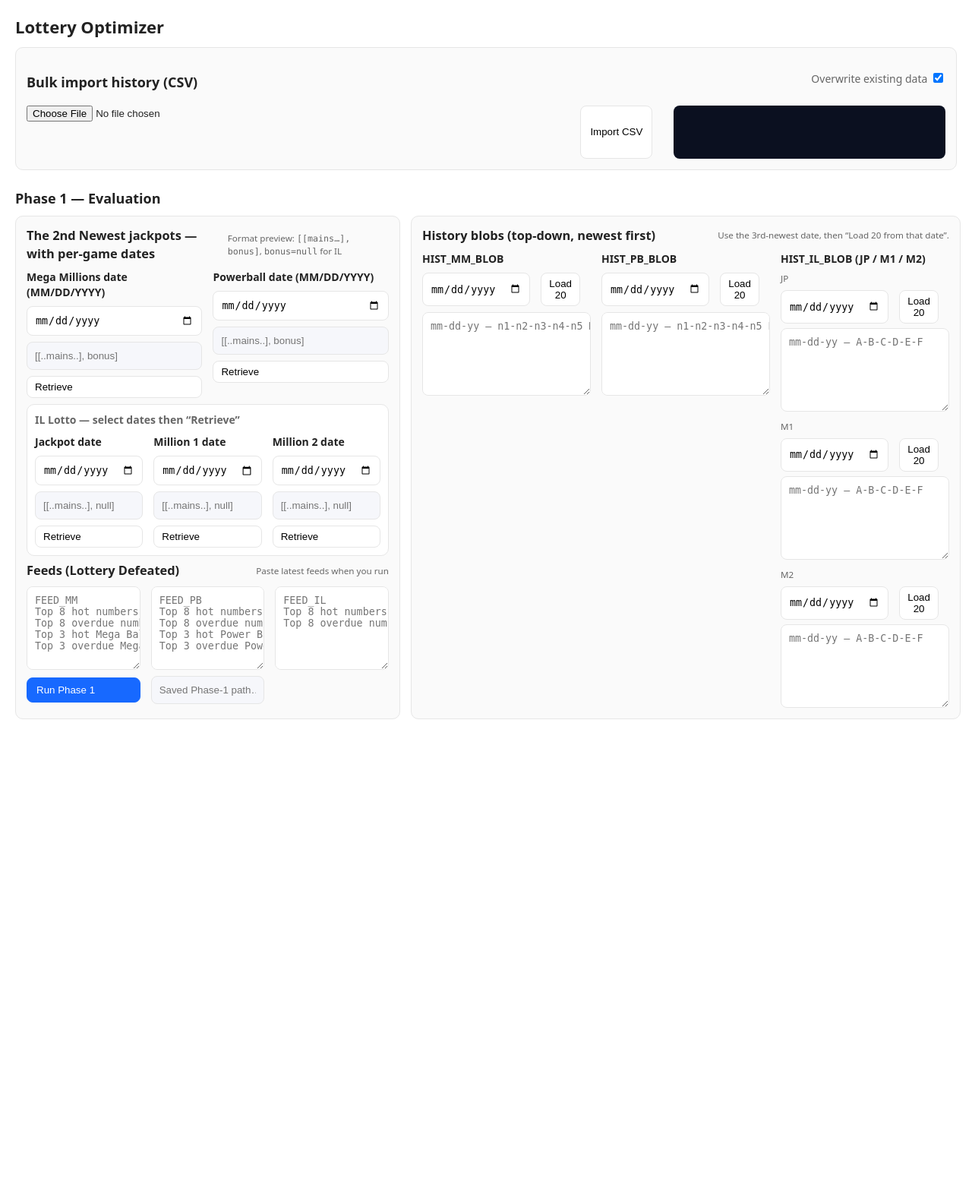
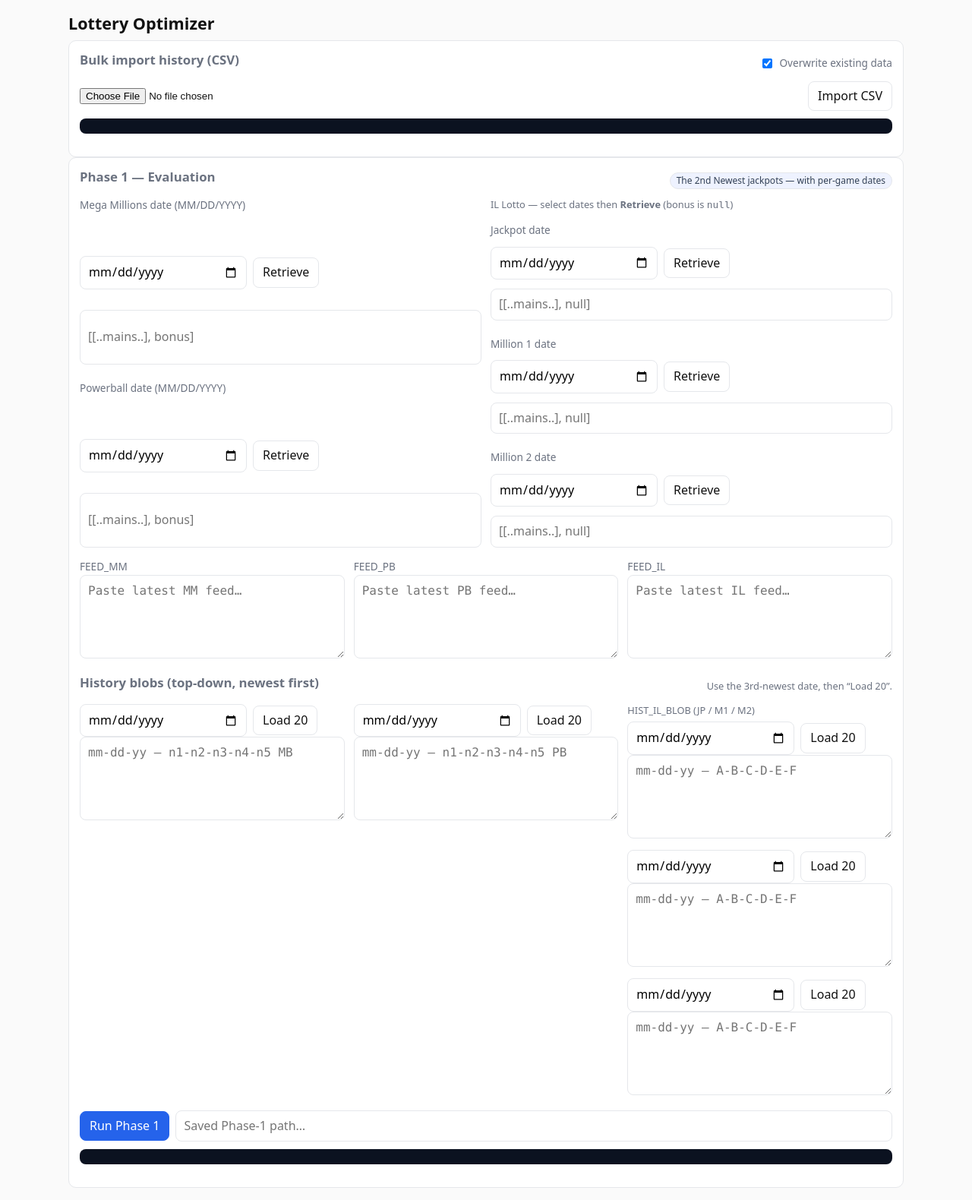
Before and after one commit to lettiehsu/lottery-optimizer, a Flask app: page / in a window 1280 px wide. Shown: the whole page at 76% size. Before the commit the page ends 947 px from the top, so only its background shows below. Run offline with Flask 3, Linux system fonts and the light colour scheme.

Commit message:
Update index.html

```diff
--- a/templates/index.html
+++ b/templates/index.html
@@ -1,189 +1,359 @@
 <!doctype html>
 <html lang="en">
 <head>
-  <meta charset="utf-8"/>
-  <meta name="viewport" content="width=device-width,initial-scale=1"/>
+  <meta charset="utf-8" />
   <title>Lottery Optimizer</title>
+  <meta name="viewport" content="width=device-width, initial-scale=1" />
   <style>
-    :root{--bg:#fff;--panel:#fafafa;--line:#e6e6e6;--text:#222;--muted:#666;--blue:#1769ff;}
-    *{box-sizing:border-box}
-    body{margin:0;font:14px/1.45 system-ui,Segoe UI,Roboto,Helvetica,Arial,sans-serif;color:var(--text);background:var(--bg)}
-    h1{margin:20px 20px 10px;font-size:22px}
-    h2{margin:18px 0 10px;font-size:18px}
-    .wrap{padding:0 20px 40px}
-    .card{background:var(--panel);border:1px solid var(--line);border-radius:10px;padding:14px}
-    .row{display:grid;gap:14px}
-    .row.cols-2{grid-template-columns:1fr 1fr}
-    .row.cols-3{grid-template-columns:1fr 1fr 1fr}
-    .row.cols-4{grid-template-columns:1fr 1fr 1fr 1fr}
-    .stack{display:flex;flex-direction:column;gap:8px}
-    label{font-weight:600}
-    small{color:var(--muted)}
-    input[type="text"], input[type="date"], textarea{width:100%;padding:10px;border:1px solid var(--line);border-radius:8px;background:#fff}
-    input[readonly], textarea[readonly]{background:#f6f7fb}
-    textarea{min-height:110px;resize:vertical;white-space:pre}
-    .btn{display:inline-flex;align-items:center;gap:6px;border:1px solid var(--line);background:#fff;border-radius:8px;padding:8px 12px;cursor:pointer}
+    :root {
+      --bg: #fafafa;
+      --card: #fff;
+      --ink: #111;
+      --muted: #6b7280;
+      --line: #e5e7eb;
+      --blue: #2563eb;
+      --green: #16a34a;
+      --red: #dc2626;
+    }
+    html,body{margin:0;padding:0;background:var(--bg);color:var(--ink);font-family:system-ui,-apple-system,Segoe UI,Roboto,Ubuntu,Cantarell,"Helvetica Neue","Noto Sans",Arial,"Apple Color Emoji","Segoe UI Emoji";line-height:1.35}
+    h1,h2{margin:0 0 .5rem}
+    h1{font-size:1.35rem}
+    h2{font-size:1.05rem;color:var(--muted);font-weight:600}
+    .wrap{max-width:1100px;margin:0 auto;padding:16px}
+    .grid{display:grid;gap:12px}
+    .grid.cols-2{grid-template-columns:1fr 1fr}
+    .grid.cols-3{grid-template-columns:repeat(3,1fr)}
+    .grid.cols-4{grid-template-columns:repeat(4,1fr)}
+    @media (max-width:980px){.grid.cols-3,.grid.cols-4{grid-template-columns:1fr}}
+    .card{background:var(--card);border:1px solid var(--line);border-radius:10px;padding:14px}
+    .row{display:flex;gap:8px;flex-wrap:wrap;align-items:center}
+    label{font-size:.85rem;color:var(--muted)}
+    input[type="text"],input[type="date"],textarea{
+      width:100%;box-sizing:border-box;background:#fff;border:1px solid var(--line);border-radius:8px;
+      padding:9px 10px;font:inherit
+    }
+    textarea{min-height:110px;resize:vertical}
+    .btn{
+      appearance:none;border:1px solid var(--line);background:#fff;color:var(--ink);
+      border-radius:8px;padding:8px 12px;cursor:pointer;font:inherit
+    }
     .btn.primary{background:var(--blue);border-color:var(--blue);color:#fff}
-    .btn.small{padding:6px 10px}
-    .btn:disabled{opacity:.6;cursor:not-allowed}
-    .grid-head{display:flex;align-items:center;justify-content:space-between}
-    .muted{color:var(--muted)}
-    .ok{color:#0a8f3c}
-    .danger{color:#b30021}
-    .mono{font-family:ui-monospace, SFMono-Regular, Menlo, Consolas, monospace}
-    @media (max-width:1024px){.row.cols-3,.row.cols-4{grid-template-columns:1fr}}
+    .btn.ghost{background:#fff}
+    .btn.success{background:var(--green);border-color:var(--green);color:#fff}
+    .btn.warn{background:var(--red);border-color:var(--red);color:#fff}
+    .result{background:#0b1220;color:#bfe7ff;border-radius:8px;padding:10px;overflow:auto}
+    .hint{font-size:.8rem;color:var(--muted)}
+    .section-title{display:flex;justify-content:space-between;align-items:center;margin-bottom:8px}
+    .pill{display:inline-block;background:#eef2ff;color:#334155;border:1px solid var(--line);border-radius:999px;padding:2px 8px;font-size:.75rem}
+    .tight textarea{min-height:84px}
+    .mono{font-family:ui-monospace,SFMono-Regular,Menlo,Monaco,"Cascadia Mono",Consolas,"Liberation Mono","Courier New",monospace}
   </style>
 </head>
 <body>
-  <h1>Lottery Optimizer</h1>
   <div class="wrap">
 
+    <h1>Lottery Optimizer</h1>
+
     <!-- CSV IMPORT -->
-    <div class="card stack">
-      <div class="grid-head">
+    <div class="card">
+      <div class="section-title">
         <h2>Bulk import history (CSV)</h2>
-        <div class="muted">Overwrite existing data
-          <input id="csv_overwrite" type="checkbox" checked>
-        </div>
+        <label class="row" style="gap:6px">
+          <input type="checkbox" id="csvOverwrite" checked />
+          Overwrite existing data
+        </label>
       </div>
-      <div class="row cols-4" style="grid-template-columns: 2fr auto auto 1fr;">
-        <input id="csv_file" type="file" accept=".csv"/>
-        <button id="csv_import" class="btn">Import CSV</button>
-        <div></div>
-        <pre id="csv_result" class="mono" style="margin:0;height:70px;overflow:auto;background:#0b1020;color:#cde; padding:10px;border-radius:8px"></pre>
-      </div>
+      <form id="csvForm" class="row" action="/store/import_csv" method="POST" enctype="multipart/form-data" onsubmit="return false;">
+        <input id="csvFile" type="file" name="file" accept=".csv" required style="flex:1 1 360px" />
+        <button id="csvSubmit" class="btn">Import CSV</button>
+      </form>
+      <pre id="csvResult" class="result mono" style="margin-top:10px;"></pre>
     </div>
 
     <!-- PHASE 1 -->
-    <h2 style="margin-top:24px">Phase 1 — Evaluation</h2>
-    <div class="row cols-2">
-      <div class="card stack">
-        <div class="grid-head">
-          <h3 style="margin:0">The 2nd Newest jackpots — with per-game dates</h3>
-          <small class="muted">Format preview: <span class="mono">[[mains…], bonus]</span>, <span class="mono">bonus=null</span> for IL</small>
+    <div class="card">
+      <div class="section-title">
+        <h2>Phase 1 — Evaluation</h2>
+        <span class="pill">The 2nd Newest jackpots — with per-game dates</span>
+      </div>
+
+      <div class="grid cols-2">
+        <!-- LEFT: MM / PB dates + preview -->
+        <div class="grid cols-1">
+          <label>Mega Millions date (MM/DD/YYYY)</label>
+          <div class="row">
+            <input id="date_MM" type="date" style="max-width:220px" />
+            <button class="btn" onclick="retrieveJackpot('MM')">Retrieve</button>
+          </div>
+          <input id="prev_MM" type="text" class="mono" placeholder="[[..mains..], bonus]" readonly />
+
+          <label style="margin-top:10px">Powerball date (MM/DD/YYYY)</label>
+          <div class="row">
+            <input id="date_PB" type="date" style="max-width:220px" />
+            <button class="btn" onclick="retrieveJackpot('PB')">Retrieve</button>
+          </div>
+          <input id="prev_PB" type="text" class="mono" placeholder="[[..mains..], bonus]" readonly />
         </div>
 
-        <!-- Left column: MM / PB -->
-        <div class="row cols-2">
-          <div class="stack">
-            <label>Mega Millions date (MM/DD/YYYY)</label>
-            <input id="date_mm" type="date"/>
-            <input id="mm_preview" type="text" placeholder="[[..mains..], bonus]" readonly/>
-            <button id="btn_get_mm" class="btn small">Retrieve</button>
+        <!-- RIGHT: IL date triplet + preview -->
+        <div class="grid cols-1">
+          <div class="hint" style="margin-bottom:4px">IL Lotto — select dates then <b>Retrieve</b> (bonus is <code>null</code>)</div>
+
+          <label>Jackpot date</label>
+          <div class="row">
+            <input id="date_IL_JP" type="date" style="max-width:220px" />
+            <button class="btn" onclick="retrieveJackpot('IL_JP')">Retrieve</button>
           </div>
+          <input id="prev_IL_JP" type="text" class="mono" placeholder="[[..mains..], null]" readonly />
 
-          <div class="stack">
-            <label>Powerball date (MM/DD/YYYY)</label>
-            <input id="date_pb" type="date"/>
-            <input id="pb_preview" type="text" placeholder="[[..mains..], bonus]" readonly/>
-            <button id="btn_get_pb" class="btn small">Retrieve</button>
+          <label style="margin-top:10px">Million 1 date</label>
+          <div class="row">
+            <input id="date_IL_M1" type="date" style="max-width:220px" />
+            <button class="btn" onclick="retrieveJackpot('IL_M1')">Retrieve</button>
           </div>
-        </div>
+          <input id="prev_IL_M1" type="text" class="mono" placeholder="[[..mains..], null]" readonly />
 
-        <!-- Right column: IL (3 sections) -->
-        <div class="card stack" style="padding:10px; background:#fff">
-          <div class="muted" style="font-weight:600">IL Lotto — select dates then “Retrieve”</div>
-
-          <div class="row cols-3">
-            <div class="stack">
-              <label>Jackpot date</label>
-              <input id="date_il_jp" type="date"/>
-              <input id="il_jp_preview" type="text" placeholder="[[..mains..], null]" readonly/>
-              <button id="btn_get_il_jp" class="btn small">Retrieve</button>
-            </div>
-
-            <div class="stack">
-              <label>Million 1 date</label>
-              <input id="date_il_m1" type="date"/>
-              <input id="il_m1_preview" type="text" placeholder="[[..mains..], null]" readonly/>
-              <button id="btn_get_il_m1" class="btn small">Retrieve</button>
-            </div>
-
-            <div class="stack">
-              <label>Million 2 date</label>
-              <input id="date_il_m2" type="date"/>
-              <input id="il_m2_preview" type="text" placeholder="[[..mains..], null]" readonly/>
-              <button id="btn_get_il_m2" class="btn small">Retrieve</button>
-            </div>
+          <label style="margin-top:10px">Million 2 date</label>
+          <div class="row">
+            <input id="date_IL_M2" type="date" style="max-width:220px" />
+            <button class="btn" onclick="retrieveJackpot('IL_M2')">Retrieve</button>
           </div>
-        </div>
-
-        <!-- Feeds -->
-        <div class="grid-head">
-          <h3 style="margin:0">Feeds (Lottery Defeated)</h3>
-          <small class="muted">Paste latest feeds when you run</small>
-        </div>
-        <div class="row cols-3">
-          <textarea id="feed_mm" placeholder="FEED_MM&#10;Top 8 hot numbers: ...&#10;Top 8 overdue numbers: ...&#10;Top 3 hot Mega Ball numbers: ...&#10;Top 3 overdue Mega Ball numbers: ..."></textarea>
-          <textarea id="feed_pb" placeholder="FEED_PB&#10;Top 8 hot numbers: ...&#10;Top 8 overdue numbers: ...&#10;Top 3 hot Power Ball numbers: ...&#10;Top 3 overdue Power Ball numbers: ..."></textarea>
-          <textarea id="feed_il" placeholder="FEED_IL&#10;Top 8 hot numbers: ...&#10;Top 8 overdue numbers: ..."></textarea>
-        </div>
-
-        <!-- Run & status -->
-        <div class="row cols-3" style="align-items:center">
-          <button id="btn_run_phase1" class="btn primary">Run Phase 1</button>
-          <input id="phase1_saved_path" type="text" placeholder="Saved Phase-1 path…" readonly/>
-          <div id="phase1_msg" class="muted"></div>
+          <input id="prev_IL_M2" type="text" class="mono" placeholder="[[..mains..], null]" readonly />
         </div>
       </div>
 
-      <!-- History blocks -->
-      <div class="card stack">
-        <div class="grid-head">
-          <h3 style="margin:0">History blobs (top-down, newest first)</h3>
-          <small class="muted">Use the 3rd-newest date, then “Load 20 from that date”.</small>
+      <!-- FEEDS -->
+      <div class="grid cols-3" style="margin-top:14px">
+        <div>
+          <label>FEED_MM</label>
+          <textarea id="feed_MM" class="mono tight" placeholder="Paste latest MM feed…"></textarea>
+        </div>
+        <div>
+          <label>FEED_PB</label>
+          <textarea id="feed_PB" class="mono tight" placeholder="Paste latest PB feed…"></textarea>
+        </div>
+        <div>
+          <label>FEED_IL</label>
+          <textarea id="feed_IL" class="mono tight" placeholder="Paste latest IL feed…"></textarea>
+        </div>
+      </div>
+
+      <!-- HISTORY BLOBS -->
+      <div class="section-title" style="margin-top:16px">
+        <h2>History blobs (top-down, newest first)</h2>
+        <span class="hint">Use the 3rd-newest date, then “Load 20”.</span>
+      </div>
+      <div class="grid cols-3">
+        <!-- MM -->
+        <div>
+          <div class="row">
+            <input id="histDate_MM" type="date" style="max-width:220px" />
+            <button class="btn" onclick="loadHistory('MM')">Load 20</button>
+          </div>
+          <textarea id="histBlob_MM" class="mono" placeholder="mm-dd-yy — n1-n2-n3-n4-n5 MB"></textarea>
         </div>
 
-        <div class="row cols-3">
-          <div class="stack">
-            <label>HIST_MM_BLOB</label>
-            <div class="row cols-3" style="grid-template-columns: 1fr auto auto;">
-              <input id="date_hist_mm" type="date"/>
-              <button id="btn_load20_mm" class="btn small">Load 20</button>
-            </div>
-            <textarea id="hist_mm_blob" placeholder="mm-dd-yy — n1-n2-n3-n4-n5 MB"></textarea>
+        <!-- PB -->
+        <div>
+          <div class="row">
+            <input id="histDate_PB" type="date" style="max-width:220px" />
+            <button class="btn" onclick="loadHistory('PB')">Load 20</button>
           </div>
+          <textarea id="histBlob_PB" class="mono" placeholder="mm-dd-yy — n1-n2-n3-n4-n5 PB"></textarea>
+        </div>
 
-          <div class="stack">
-            <label>HIST_PB_BLOB</label>
-            <div class="row cols-3" style="grid-template-columns: 1fr auto auto;">
-              <input id="date_hist_pb" type="date"/>
-              <button id="btn_load20_pb" class="btn small">Load 20</button>
-            </div>
-            <textarea id="hist_pb_blob" placeholder="mm-dd-yy — n1-n2-n3-n4-n5 PB"></textarea>
+        <!-- IL JP/M1/M2 -->
+        <div>
+          <div class="hint" style="margin:0 0 6px">HIST_IL_BLOB (JP / M1 / M2)</div>
+
+          <div class="row">
+            <input id="histDate_IL_JP" type="date" style="max-width:220px" />
+            <button class="btn" onclick="loadHistory('IL_JP')">Load 20</button>
           </div>
+          <textarea id="histBlob_IL_JP" class="mono" placeholder="mm-dd-yy — A-B-C-D-E-F"></textarea>
 
-          <div class="stack">
-            <label>HIST_IL_BLOB (JP / M1 / M2)</label>
+          <div class="row" style="margin-top:10px">
+            <input id="histDate_IL_M1" type="date" style="max-width:220px" />
+            <button class="btn" onclick="loadHistory('IL_M1')">Load 20</button>
+          </div>
+          <textarea id="histBlob_IL_M1" class="mono" placeholder="mm-dd-yy — A-B-C-D-E-F"></textarea>
 
-            <div class="stack" style="gap:6px">
-              <small class="muted">JP</small>
-              <div class="row cols-3" style="grid-template-columns: 1fr auto auto;">
-                <input id="date_hist_il_jp" type="date"/>
-                <button id="btn_load20_il_jp" class="btn small">Load 20</button>
-              </div>
-              <textarea id="hist_il_blob_jp" placeholder="mm-dd-yy — A-B-C-D-E-F"></textarea>
-
-              <small class="muted" style="margin-top:6px">M1</small>
-              <div class="row cols-3" style="grid-template-columns: 1fr auto auto;">
-                <input id="date_hist_il_m1" type="date"/>
-                <button id="btn_load20_il_m1" class="btn small">Load 20</button>
-              </div>
-              <textarea id="hist_il_blob_m1" placeholder="mm-dd-yy — A-B-C-D-E-F"></textarea>
-
-              <small class="muted" style="margin-top:6px">M2</small>
-              <div class="row cols-3" style="grid-template-columns: 1fr auto auto;">
-                <input id="date_hist_il_m2" type="date"/>
-                <button id="btn_load20_il_m2" class="btn small">Load 20</button>
-              </div>
-              <textarea id="hist_il_blob_m2" placeholder="mm-dd-yy — A-B-C-D-E-F"></textarea>
-            </div>
+          <div class="row" style="margin-top:10px">
+            <input id="histDate_IL_M2" type="date" style="max-width:220px" />
+            <button class="btn" onclick="loadHistory('IL_M2')">Load 20</button>
           </div>
+          <textarea id="histBlob_IL_M2" class="mono" placeholder="mm-dd-yy — A-B-C-D-E-F"></textarea>
         </div>
       </div>
-    </div><!-- /row -->
-  </div><!-- /wrap -->
 
-  <script src="/static/app.js"></script>
+      <!-- RUN -->
+      <div class="row" style="margin-top:14px">
+        <button class="btn primary" onclick="runPhase1()">Run Phase 1</button>
+        <input id="savedPath" class="mono" type="text" placeholder="Saved Phase-1 path…" readonly style="flex:1 1 420px" />
+      </div>
+
+      <pre id="p1Result" class="result mono" style="margin-top:10px"></pre>
+    </div>
+  </div>
+
+  <script>
+    // -----------------------
+    // Helpers
+    // -----------------------
+    function prettyJSON(x){ return JSON.stringify(x,null,2); }
+    function show(el, msg){ el.textContent = msg; }
+    function get(el){ return document.getElementById(el); }
+
+    async function postCSV() {
+      const res = get('csvResult');
+      const fileInput = get('csvFile');
+      if (!fileInput.files.length) { show(res, 'Please choose a CSV file.'); return; }
+      const fd = new FormData();
+      fd.append('file', fileInput.files[0]);
+      fd.append('overwrite', get('csvOverwrite').checked ? '1' : '0');
+      res.textContent = 'Uploading…';
+
+      try {
+        const r = await fetch('/store/import_csv', { method: 'POST', body: fd });
+        const t = await r.text();
+        try { show(res, prettyJSON(JSON.parse(t))); }
+        catch { show(res, t); }
+      } catch (e) {
+        show(res, `Upload failed: ${e}`);
+      }
+    }
+
+    get('csvSubmit').addEventListener('click', postCSV);
+
+    // -----------------------
+    // Retrieve jackpots by date
+    // /store/get_by_date?game=MM|PB|IL_JP|IL_M1|IL_M2&date=MM/DD/YYYY
+    // -----------------------
+    async function retrieveJackpot(game){
+      const dateEl = {
+        'MM': 'date_MM',
+        'PB': 'date_PB',
+        'IL_JP': 'date_IL_JP',
+        'IL_M1': 'date_IL_M1',
+        'IL_M2': 'date_IL_M2'
+      }[game];
+      const outEl = {
+        'MM': 'prev_MM',
+        'PB': 'prev_PB',
+        'IL_JP': 'prev_IL_JP',
+        'IL_M1': 'prev_IL_M1',
+        'IL_M2': 'prev_IL_M2'
+      }[game];
+
+      const dt = get(dateEl).value;
+      const out = get(outEl);
+      if (!dt){ out.value = 'Pick a date first'; return; }
+
+      try{
+        const r = await fetch(`/store/get_by_date?game=${encodeURIComponent(game)}&date=${encodeURIComponent(dt)}`);
+        if (!r.ok){
+          const txt = await r.text();
+          out.value = `Retrieve failed (${game}): ${r.status} ${txt}`;
+          return;
+        }
+        const data = await r.json();
+        // Expect: {"ok":true,"row":{"mains":[..],"bonus":N|null}}
+        const mains = data.row.mains || [];
+        const bonus = (data.row.bonus === undefined) ? null : data.row.bonus;
+        out.value = JSON.stringify([mains, bonus]);
+      }catch(e){
+        out.value = `Retrieve failed (${game}): ${e}`;
+      }
+    }
+
+    // -----------------------
+    // Load history (20) by start date
+    // /store/get_history?game=MM|PB|IL_JP|IL_M1|IL_M2&from=MM/DD/YYYY&limit=20
+    // -----------------------
+    async function loadHistory(game){
+      const dateEl = {
+        'MM': 'histDate_MM','PB': 'histDate_PB',
+        'IL_JP': 'histDate_IL_JP','IL_M1': 'histDate_IL_M1','IL_M2': 'histDate_IL_M2'
+      }[game];
+      const outEl = {
+        'MM': 'histBlob_MM','PB':'histBlob_PB',
+        'IL_JP':'histBlob_IL_JP','IL_M1':'histBlob_IL_M1','IL_M2':'histBlob_IL_M2'
+      }[game];
+
+      const dt = get(dateEl).value;
+      const out = get(outEl);
+      if (!dt){ out.value = 'Pick a date first'; return; }
+
+      try{
+        const r = await fetch(`/store/get_history?game=${encodeURIComponent(game)}&from=${encodeURIComponent(dt)}&limit=20`);
+        if (!r.ok){
+          const txt = await r.text();
+          out.value = `Load failed (${game}): ${r.status} ${txt}`;
+          return;
+        }
+        const data = await r.json();
+        // Expect: {"ok":true,"rows":[...],"blob":"..."}
+        out.value = data.blob || '';
+      }catch(e){
+        out.value = `Load failed (${game}): ${e}`;
+      }
+    }
+
+    // -----------------------
+    // Build payload & Run Phase 1
+    // -----------------------
+    function parsePreview(id){
+      try { return JSON.parse(get(id).value); }
+      catch { return null; }
+    }
+    function buildPhase1Payload(){
+      const LMM = parsePreview('prev_MM');
+      const LPB = parsePreview('prev_PB');
+      const LJP = parsePreview('prev_IL_JP');
+      const LM1 = parsePreview('prev_IL_M1');
+      const LM2 = parsePreview('prev_IL_M2');
+
+      return {
+        phase: "phase1",
+        LATEST_MM: LMM,
+        LATEST_PB: LPB,
+        LATEST_IL_JP: LJP,
+        LATEST_IL_M1: LM1,
+        LATEST_IL_M2: LM2,
+        FEED_MM: get('feed_MM').value || "",
+        FEED_PB: get('feed_PB').value || "",
+        FEED_IL: get('feed_IL').value || "",
+        HIST_MM_BLOB: get('histBlob_MM').value || "",
+        HIST_PB_BLOB: get('histBlob_PB').value || "",
+        HIST_IL_BLOB_JP: get('histBlob_IL_JP').value || "",
+        HIST_IL_BLOB_M1: get('histBlob_IL_M1').value || "",
+        HIST_IL_BLOB_M2: get('histBlob_IL_M2').value || ""
+      };
+    }
+
+    async function runPhase1(){
+      const out = get('p1Result');
+      out.textContent = 'Running Phase 1…';
+      const payload = buildPhase1Payload();
+
+      try{
+        const r = await fetch('/run_json', {
+          method:'POST',
+          headers:{'Content-Type':'application/json'},
+          body: JSON.stringify(payload)
+        });
+        const text = await r.text();
+        try{
+          const data = JSON.parse(text);
+          out.textContent = prettyJSON(data);
+          if (data && data.saved_path){ get('savedPath').value = data.saved_path; }
+        }catch{
+          out.textContent = text; // non-JSON response (server error HTML)
+        }
+      }catch(e){
+        out.textContent = `Phase 1 failed: ${e}`;
+      }
+    }
+  </script>
 </body>
 </html>
```
